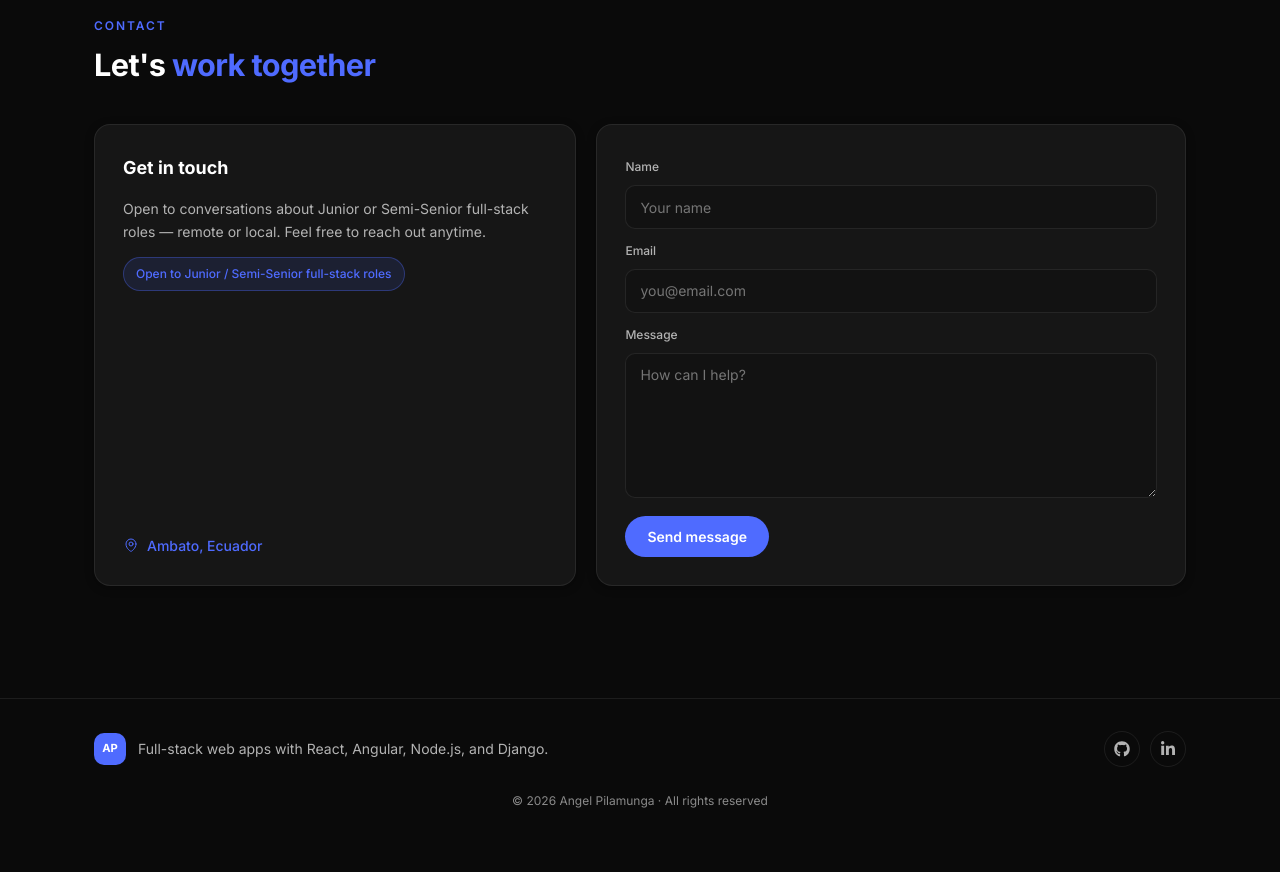
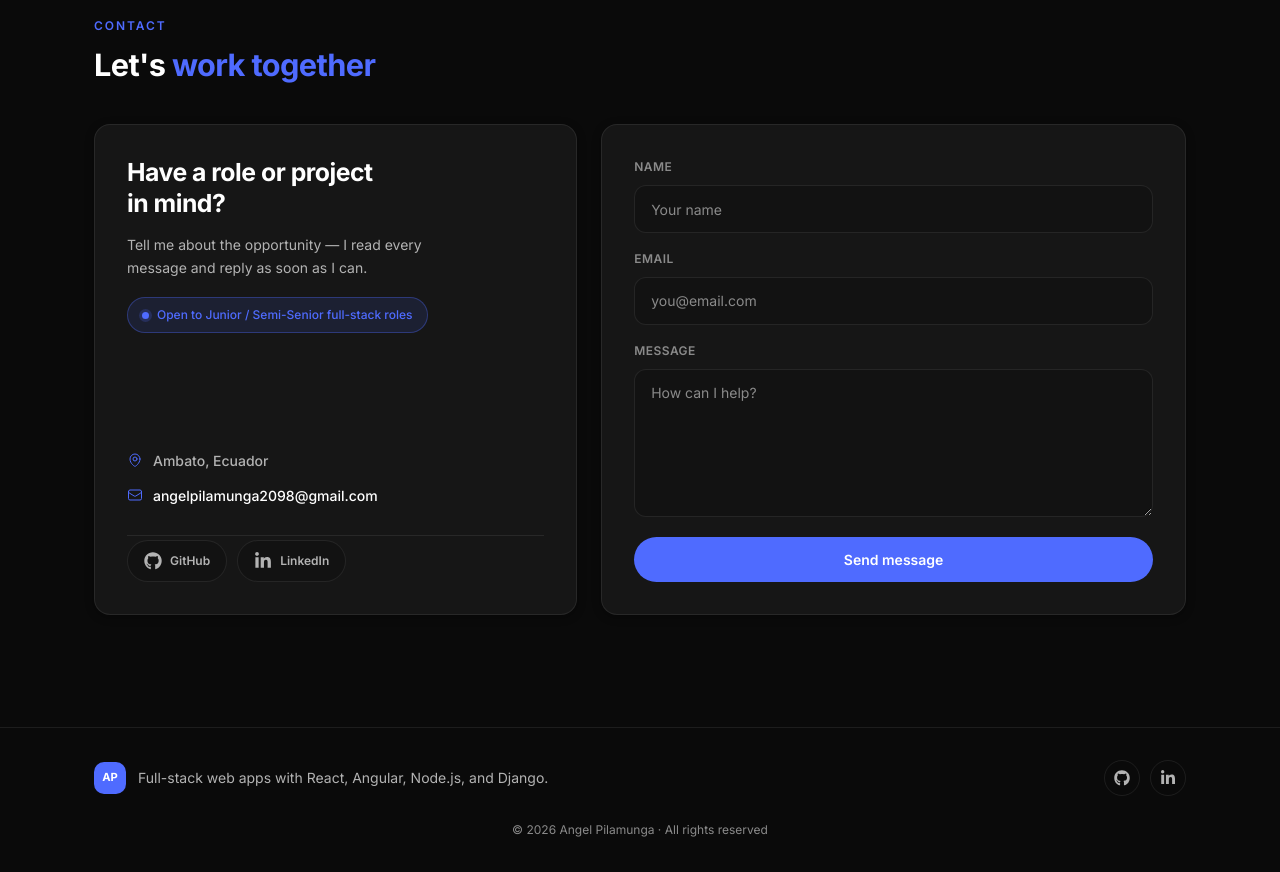
Before and after one commit to DemoAnge/profileDef, a React (Vite) app: page / in a window 1280 px wide. Shown: the part 5680-6552 px from the top of the page. Before the commit the page ends 6523 px from the top, so only its background shows below. Built offline with nearby package versions, Linux system fonts and the light colour scheme; the HTML template or start-up script is replaced by a standard one.

Commit message:
feat(ui): editorial Contact layout with inline Web3Forms status

```diff
--- a/src/components/Contact/Contact.css
+++ b/src/components/Contact/Contact.css
@@ -1,40 +1,138 @@
 .contact-section {
   display: grid;
-  grid-template-columns: 0.9fr 1.1fr;
-  gap: 20px;
+  grid-template-columns: 0.95fr 1.15fr;
+  gap: 24px;
+  align-items: stretch;
 }
 
 .contact-left {
-  padding: 28px;
+  padding: 32px;
+  display: flex;
+  flex-direction: column;
+  gap: 28px;
+  min-height: 100%;
+}
+
+.contact-left-top {
   display: flex;
   flex-direction: column;
   gap: 14px;
 }
 
-.contact-left h3 {
-  font-size: var(--fs-h2);
+.contact-headline {
+  font-size: clamp(1.25rem, 2vw, 1.55rem);
   font-weight: 700;
+  letter-spacing: var(--tracking-tight);
+  line-height: 1.25;
   color: var(--text);
+  max-width: 16ch;
 }
 
-.contact-left p {
+.contact-lead {
   font-size: var(--fs-small);
   color: var(--text-secondary);
   line-height: 1.65;
+  max-width: 36ch;
+}
+
+.contact-chips {
+  display: flex;
+  flex-wrap: wrap;
+  gap: 8px;
+  margin-top: 4px;
+}
+
+.contact-chip {
+  display: inline-flex;
+  align-items: center;
+  gap: 8px;
+  font-size: var(--fs-xs);
+  font-weight: 500;
+  color: var(--accent);
+  border: 1px solid var(--accent-border);
+  background: var(--accent-soft);
+  padding: 7px 14px;
+  border-radius: var(--radius-pill);
+}
+
+.contact-chip-dot {
+  width: 7px;
+  height: 7px;
+  border-radius: 50%;
+  background: var(--accent);
+  box-shadow: 0 0 0 3px rgba(79, 107, 255, 0.2);
+  flex-shrink: 0;
+}
+
+.contact-meta {
+  display: flex;
+  flex-direction: column;
+  gap: 12px;
+  margin-top: auto;
 }
 
 .contact-detail {
   display: inline-flex;
   align-items: center;
-  gap: 8px;
-  margin-top: auto;
+  gap: 10px;
   font-size: var(--fs-small);
   font-weight: 500;
+  color: var(--text-secondary);
+}
+
+.contact-detail svg {
+  color: var(--accent);
+  flex-shrink: 0;
+}
+
+.contact-mailto {
+  color: var(--text);
+  text-decoration: none;
+  transition: color 0.2s ease;
+  word-break: break-all;
+}
+
+.contact-mailto:hover {
   color: var(--accent);
 }
 
+.contact-social {
+  display: flex;
+  flex-wrap: wrap;
+  gap: 10px;
+  padding-top: 4px;
+  border-top: 1px solid var(--border);
+}
+
+.contact-social a {
+  display: inline-flex;
+  align-items: center;
+  gap: 8px;
+  padding: 10px 16px;
+  border-radius: var(--radius-pill);
+  color: var(--text-secondary);
+  border: 1px solid var(--border);
+  background: var(--bg-elevated);
+  text-decoration: none;
+  font-size: var(--fs-xs);
+  font-weight: 600;
+  transition: color 0.2s ease, border-color 0.2s ease, background 0.2s ease;
+}
+
+.contact-social a:hover {
+  color: var(--text);
+  border-color: var(--accent-border);
+  background: var(--accent-soft);
+}
+
 .contact-right {
-  padding: 28px;
+  padding: 32px;
+  display: flex;
+  flex-direction: column;
+  gap: 16px;
+}
+
+.contact-field {
   display: flex;
   flex-direction: column;
   gap: 8px;
@@ -42,16 +140,17 @@
 
 .contact-right label {
   font-size: var(--fs-xs);
-  font-weight: 500;
-  color: var(--text-secondary);
-  margin-top: 4px;
+  font-weight: 600;
+  letter-spacing: 0.04em;
+  text-transform: uppercase;
+  color: var(--muted);
 }
 
 .contact-right input,
 .contact-right textarea {
   width: 100%;
   border: 1px solid var(--border);
-  border-radius: 10px;
+  border-radius: var(--radius-md);
   background: var(--bg-elevated);
   color: var(--text);
   font-family: "Inter", sans-serif;
@@ -61,14 +160,19 @@
 }
 
 .contact-right input {
-  height: 44px;
-  padding: 0 14px;
+  height: 48px;
+  padding: 0 16px;
 }
 
 .contact-right textarea {
-  padding: 12px 14px;
-  min-height: 140px;
+  padding: 14px 16px;
+  min-height: 148px;
   resize: vertical;
+}
+
+.contact-right input::placeholder,
+.contact-right textarea::placeholder {
+  color: var(--muted);
 }
 
 .contact-right input:focus,
@@ -77,16 +181,43 @@
   box-shadow: 0 0 0 3px var(--accent-soft);
 }
 
+.contact-right input:disabled,
+.contact-right textarea:disabled {
+  opacity: 0.65;
+  cursor: not-allowed;
+}
+
 .contact-result {
-  font-size: var(--fs-xs);
+  font-size: var(--fs-small);
+  font-weight: 500;
+  padding: 10px 14px;
+  border-radius: var(--radius-sm);
+  line-height: 1.45;
+}
+
+.contact-result--sending {
   color: var(--accent);
+  background: var(--accent-soft);
+  border: 1px solid var(--accent-border);
+}
+
+.contact-result--success {
+  color: #6ee7a8;
+  background: rgba(110, 231, 168, 0.1);
+  border: 1px solid rgba(110, 231, 168, 0.28);
+}
+
+.contact-result--error {
+  color: #fca5a5;
+  background: rgba(252, 165, 165, 0.1);
+  border: 1px solid rgba(252, 165, 165, 0.28);
 }
 
 .contact-submit {
-  align-self: flex-start;
-  margin-top: 10px;
+  width: 100%;
+  margin-top: 4px;
   border: none;
-  padding: 12px 22px;
+  padding: 14px 24px;
   border-radius: var(--radius-pill);
   background: var(--accent);
   color: #fff;
@@ -94,30 +225,31 @@
   font-weight: 600;
   cursor: pointer;
   font-family: "Inter", sans-serif;
-  transition: background 0.2s ease, transform 0.2s ease;
+  transition: background 0.2s ease, transform 0.2s ease, opacity 0.2s ease;
 }
 
-.contact-submit:hover {
+.contact-submit:hover:not(:disabled) {
   background: #3d57e8;
   transform: translateY(-1px);
 }
 
-@media (max-width: 800px) {
-  .contact-section { grid-template-columns: 1fr; }
+.contact-submit:disabled {
+  opacity: 0.7;
+  cursor: not-allowed;
+  transform: none;
 }
 
-.contact-chips {
-  display: flex;
-  flex-wrap: wrap;
-  gap: 8px;
+@media (max-width: 800px) {
+  .contact-section {
+    grid-template-columns: 1fr;
+  }
+
+  .contact-left,
+  .contact-right {
+    padding: 24px;
+  }
+
+  .contact-headline {
+    max-width: none;
+  }
 }
-
-.contact-chip {
-  font-size: var(--fs-xs);
-  font-weight: 500;
-  color: var(--accent);
-  border: 1px solid var(--accent-border);
-  background: var(--accent-soft);
-  padding: 6px 12px;
-  border-radius: var(--radius-pill);
-}
--- a/src/components/Contact/Contact.jsx
+++ b/src/components/Contact/Contact.jsx
@@ -1,27 +1,36 @@
 import { useState } from "react"
 import "./Contact.css"
-import { HiOutlineMapPin } from "react-icons/hi2"
+import { HiOutlineMapPin, HiOutlineEnvelope } from "react-icons/hi2"
+import { FaGithub, FaLinkedinIn } from "react-icons/fa6"
+
+const ACCESS_KEY = "09c0e377-922b-46e0-b2d2-2f3d9b4fc71e"
+const EMAIL = "angelpilamunga2098@gmail.com"
+const GITHUB_URL = "https://github.com/DemoAnge"
+const LINKEDIN_URL = "https://www.linkedin.com/in/angel-pilamunga-30a758133/"
 
 const Contact = () => {
-  const [result, setResult] = useState("")
+  const [status, setStatus] = useState("idle") // idle | sending | success | error
+  const [statusMessage, setStatusMessage] = useState("")
 
   const onSubmit = async (event) => {
     event.preventDefault()
-    setResult("Sending....")
+    setStatus("sending")
+    setStatusMessage("Sending…")
 
     const formData = new FormData(event.target)
     const requiredFields = ["name", "email", "message"]
     const hasAllFields = requiredFields.every((field) => {
-      return formData.get(field) && formData.get(field).trim() !== ""
+      const value = formData.get(field)
+      return value && String(value).trim() !== ""
     })
 
     if (!hasAllFields) {
-      setResult("Please fill out all required fields.")
-      alert("Please fill out all required fields.")
+      setStatus("error")
+      setStatusMessage("Please fill out all required fields.")
       return
     }
 
-    formData.append("access_key", "09c0e377-922b-46e0-b2d2-2f3d9b4fc71e")
+    formData.append("access_key", ACCESS_KEY)
 
     try {
       const response = await fetch("https://api.web3forms.com/submit", {
@@ -30,16 +39,16 @@ const Contact = () => {
       })
       const data = await response.json()
       if (data.success) {
-        setResult("Form Submitted Successfully")
+        setStatus("success")
+        setStatusMessage("Message sent successfully. I'll get back to you soon.")
         event.target.reset()
-        alert("Message sent Successfully")
       } else {
-        setResult(data.message)
-        alert("Error: " + data.message)
+        setStatus("error")
+        setStatusMessage(data.message || "Something went wrong. Please try again.")
       }
     } catch (error) {
-      setResult("An error occurred: " + error.message)
-      alert("Error sending message. Please try again later.")
+      setStatus("error")
+      setStatusMessage("Error sending message. Please try again later.")
     }
   }
 
@@ -53,29 +62,111 @@ const Contact = () => {
       </div>
 
       <div className="contact-section">
-        <div className="contact-left card">
-          <h3>Get in touch</h3>
-          <p>
-            Open to conversations about Junior or Semi-Senior full-stack roles — remote or local. Feel free to reach out anytime.
+        <aside className="contact-left card">
+          <div className="contact-left-top">
+            <h3 className="contact-headline">
+              Have a role or project in mind?
+            </h3>
+            <p className="contact-lead">
+              Tell me about the opportunity — I read every message and reply as soon as I can.
             </p>
             <div className="contact-chips">
-            <span className="contact-chip">Open to Junior / Semi-Senior full-stack roles</span>
+              <span className="contact-chip contact-chip--live">
+                <span className="contact-chip-dot" aria-hidden />
+                Open to Junior / Semi-Senior full-stack roles
+              </span>
             </div>
+          </div>
+
+          <div className="contact-meta">
             <div className="contact-detail">
               <HiOutlineMapPin size={16} aria-hidden />
               <span>Ambato, Ecuador</span>
             </div>
+            <a className="contact-detail contact-mailto" href={`mailto:${EMAIL}`}>
+              <HiOutlineEnvelope size={16} aria-hidden />
+              <span>{EMAIL}</span>
+            </a>
           </div>
 
-        <form onSubmit={onSubmit} className="contact-right card">
+          <div className="contact-social">
+            <a
+              href={GITHUB_URL}
+              target="_blank"
+              rel="noopener noreferrer"
+              title="GitHub"
+              aria-label="GitHub"
+            >
+              <FaGithub size={18} />
+              <span>GitHub</span>
+            </a>
+            <a
+              href={LINKEDIN_URL}
+              target="_blank"
+              rel="noopener noreferrer"
+              title="LinkedIn"
+              aria-label="LinkedIn"
+            >
+              <FaLinkedinIn size={18} />
+              <span>LinkedIn</span>
+            </a>
+          </div>
+        </aside>
+
+        <form onSubmit={onSubmit} className="contact-right card" noValidate>
+          <div className="contact-field">
             <label htmlFor="name">Name</label>
-          <input id="name" type="text" placeholder="Your name" name="name" required />
+            <input
+              id="name"
+              type="text"
+              placeholder="Your name"
+              name="name"
+              required
+              autoComplete="name"
+              disabled={status === "sending"}
+            />
+          </div>
+          <div className="contact-field">
             <label htmlFor="email">Email</label>
-          <input id="email" type="email" required placeholder="you@email.com" name="email" />
+            <input
+              id="email"
+              type="email"
+              required
+              placeholder="you@email.com"
+              name="email"
+              autoComplete="email"
+              disabled={status === "sending"}
+            />
+          </div>
+          <div className="contact-field">
             <label htmlFor="message">Message</label>
-          <textarea id="message" name="message" rows={7} placeholder="How can I help?" required />
-          {result && <p className="contact-result">{result}</p>}
-          <button type="submit" className="contact-submit">Send message</button>
+            <textarea
+              id="message"
+              name="message"
+              rows={6}
+              placeholder="How can I help?"
+              required
+              disabled={status === "sending"}
+            />
+          </div>
+
+          {status !== "idle" && (
+            <p
+              className={`contact-result contact-result--${status}`}
+              role="status"
+              aria-live="polite"
+            >
+              {statusMessage}
+            </p>
+          )}
+
+          <button
+            type="submit"
+            className="contact-submit"
+            disabled={status === "sending"}
+          >
+            {status === "sending" ? "Sending…" : "Send message"}
+          </button>
         </form>
       </div>
     </section>
```
Lines whose indentation alone changed are shown as unchanged.
